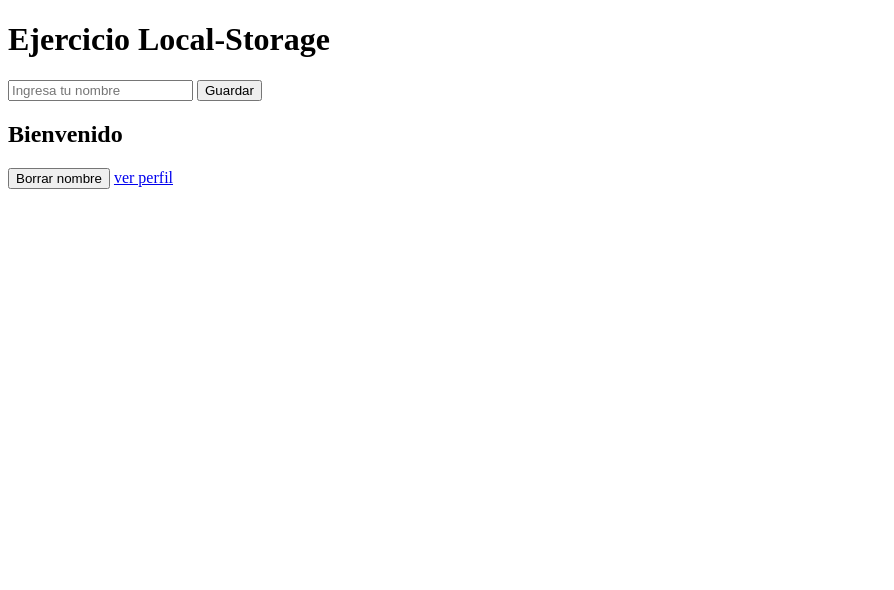
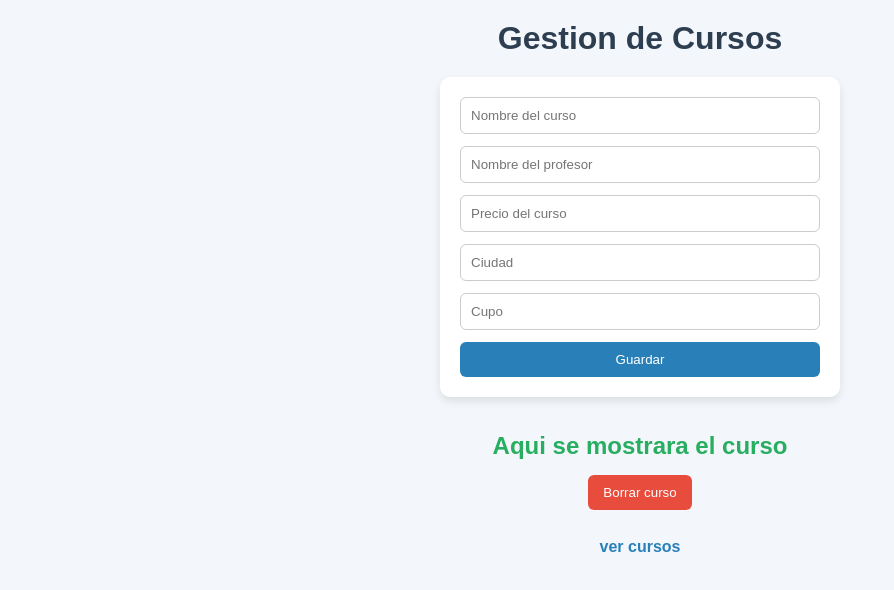
Before and after one commit to WilliamSanchezR/Practicas-manejo-del-Local-Storage---Cursos, a plain HTML site: page index.html in a window 1280 px wide. Shown: the whole page, without its empty margins (0-894 px from the left). Drawn offline with Linux system fonts and the light colour scheme.

Commit message:
Cree la funcion en Js para que en un array se guarden los datos de un formalario que a su vez esa informacion se guarde en el localStorage

```diff
--- a/index.html
+++ b/index.html
@@ -4,23 +4,28 @@
 <head>
     <meta charset="UTF-8">
     <meta name="viewport" content="width=device-width, initial-scale=1.0">
-    <title>Local - Storage</title>
+    <title>Local - Storage - Cursos</title>
+    <link rel="stylesheet" href="style.css">
 </head>
 
 <body>
 
-    <h1>Ejercicio Local-Storage</h1>
+    <h1>Gestion de Cursos</h1>
 
     <form action="" id="formulario">
-        <input type="text" id="nombre" placeholder="Ingresa tu nombre">
+        <input type="text" id="curso" placeholder="Nombre del curso">
+        <input type="text" id="profesor" placeholder="Nombre del profesor">
+        <input type="text" id="precio" placeholder="Precio del curso">
+        <input type="text" id="ciudad" placeholder="Ciudad">
+        <input type="text" id="cupo" placeholder="Cupo">
         <button type="submit">Guardar</button>
     </form>
 
-    <h2 id="saludo">Bienvenido</h2>
+    <h2 id="mensaje-curso">Aqui se mostrara el curso</h2>
 
-    <button id="borrar">Borrar nombre</button>
-
-    <a href="perfil.html">ver perfil</a>
+    <button id="borrar-curso">Borrar curso</button>
+    <br>
+    <a href="perfil.html">ver cursos</a>
 
     <script src="main.js"></script>
 </body>
--- a/main.js
+++ b/main.js
@@ -1,53 +1,43 @@
 // Declaramos las variables
 
-const  formulario = document.getElementById("formulario");
-const input = document.getElementById("nombre");
-const saludo = document.getElementById("saludo");
-const eliminar = document.getElementById("borrar");
+const formulario = document.getElementById("formulario");
+const inputCurso = document.getElementById("curso");
+const inputProfesor = document.getElementById("profesor");
+const inputPrecio = document.getElementById("precio");
+const inputCiudad = document.getElementById("ciudad");
+const inputCupo = document.getElementById("cupo");
+const h2 = document.getElementById("mensaje-curso");
+const borrar = document.getElementById("borrar-curso");
 
 
 // Le damos un evento de escucha al formulario para que cada ves que le den guardar se guarde lo guardado en el input y lo muetre en h2 donde esta el id saludo
 
+formulario.addEventListener("submit", (e) => {
+    e.preventDefault();
+    const curso=inputCurso.value.trim();
+    const profesor=inputProfesor.value.trim();
+    const precio=inputPrecio.value.trim();
+    const ciudad=inputCiudad.value.trim();
+    const cupo=inputCupo.value.trim();
 
-
-formulario.addEventListener("submit", (e) => {
-
-    e.preventDefault();
-
-    const nombre= input.value.trim();
-
-    if (nombre == "") {
-
-        alert("Por fa deja de ser tan pato, y llena todos los espacios del formulario")
-
+    if (curso === "" || profesor ==="" || precio === "" || ciudad == "" || cupo === "") {
+        alert("Por favor llena todo los espacios del formulario")
         return
     }
 
-    localStorage.setItem("usuario", nombre);
 
-    saludo.textContent = "Bienvenido " + nombre ;
+// en el ejericio anterior solo era un valor ahora estamos alimentando un objeto con sus diferentes claves y valores
 
-    input.value = "";
+    const nuevoCurso = {
+        nombre : curso,
+        profesor : profesor,
+        precio : precio,
+        ciudad : ciudad,
+        cupo : cupo
+    };
+
+    localStorage.setItem("curso", JSON.stringify(nuevoCurso));
+
+    formulario.reset();
 
 });
-
-
-
-// Para esta nueva funcion al documento le damos un evento de escucha donde si la pagina se reinicia en el elemento capturado con el id saludo nos muestre el mensaje
-
-document.addEventListener("DOMContentLoaded", () => {
-
-    const usuarioGuardado = localStorage.getItem("usuario");
-
-    if (usuarioGuardado) {
-        saludo.textContent = "Bienvenido de nuevo " + usuarioGuardado;
-    }
-
-});
-
-borrar.addEventListener("click", () => {
-
-    localStorage.removeItem("usuario");
-
-    saludo.textContent = "Bienvenido usuario indefinido";
-});
--- /dev/null
+++ b/style.css
@@ -0,0 +1,103 @@
+/* Reset básico */
+* {
+    margin: 0;
+    padding: 0;
+    box-sizing: border-box;
+    font-family: Arial, Helvetica, sans-serif;
+}
+
+/* Fondo general */
+body {
+    background: #f3f6fa;
+    display: flex;
+    flex-direction: column;
+    align-items: center;
+    justify-content: flex-start;
+    min-height: 100vh;
+    padding: 20px;
+    color: #333;
+}
+
+/* Título principal */
+h1 {
+    margin-bottom: 20px;
+    color: #2c3e50;
+}
+
+/* Formulario */
+form {
+    background: #fff;
+    padding: 20px;
+    border-radius: 10px;
+    box-shadow: 0px 4px 8px rgba(0, 0, 0, 0.1);
+    width: 100%;
+    max-width: 400px;
+    display: flex;
+    flex-direction: column;
+    gap: 12px;
+    margin-bottom: 20px;
+}
+
+/* Inputs */
+form input {
+    padding: 10px;
+    border: 1px solid #ccc;
+    border-radius: 6px;
+    outline: none;
+    transition: border 0.3s;
+}
+
+form input:focus {
+    border-color: #2980b9;
+}
+
+/* Botón de guardar */
+form button {
+    padding: 10px;
+    background: #2980b9;
+    color: white;
+    border: none;
+    border-radius: 6px;
+    cursor: pointer;
+    transition: background 0.3s;
+}
+
+form button:hover {
+    background: #1f6390;
+}
+
+/* Mensaje curso */
+#mensaje-curso {
+    margin: 15px 0;
+    color: #27ae60;
+    font-weight: bold;
+    text-align: center;
+}
+
+/* Botón borrar */
+#borrar-curso {
+    padding: 10px 15px;
+    background: #e74c3c;
+    color: white;
+    border: none;
+    border-radius: 6px;
+    cursor: pointer;
+    transition: background 0.3s;
+    margin-bottom: 10px;
+}
+
+#borrar-curso:hover {
+    background: #c0392b;
+}
+
+/* Enlace */
+a {
+    text-decoration: none;
+    color: #2980b9;
+    font-weight: bold;
+    transition: color 0.3s;
+}
+
+a:hover {
+    color: #1f6390;
+}
```
Also changed, not shown: perfil.html (deleted, +0 -21 lines), perfil.js (deleted, +0 -10 lines).
